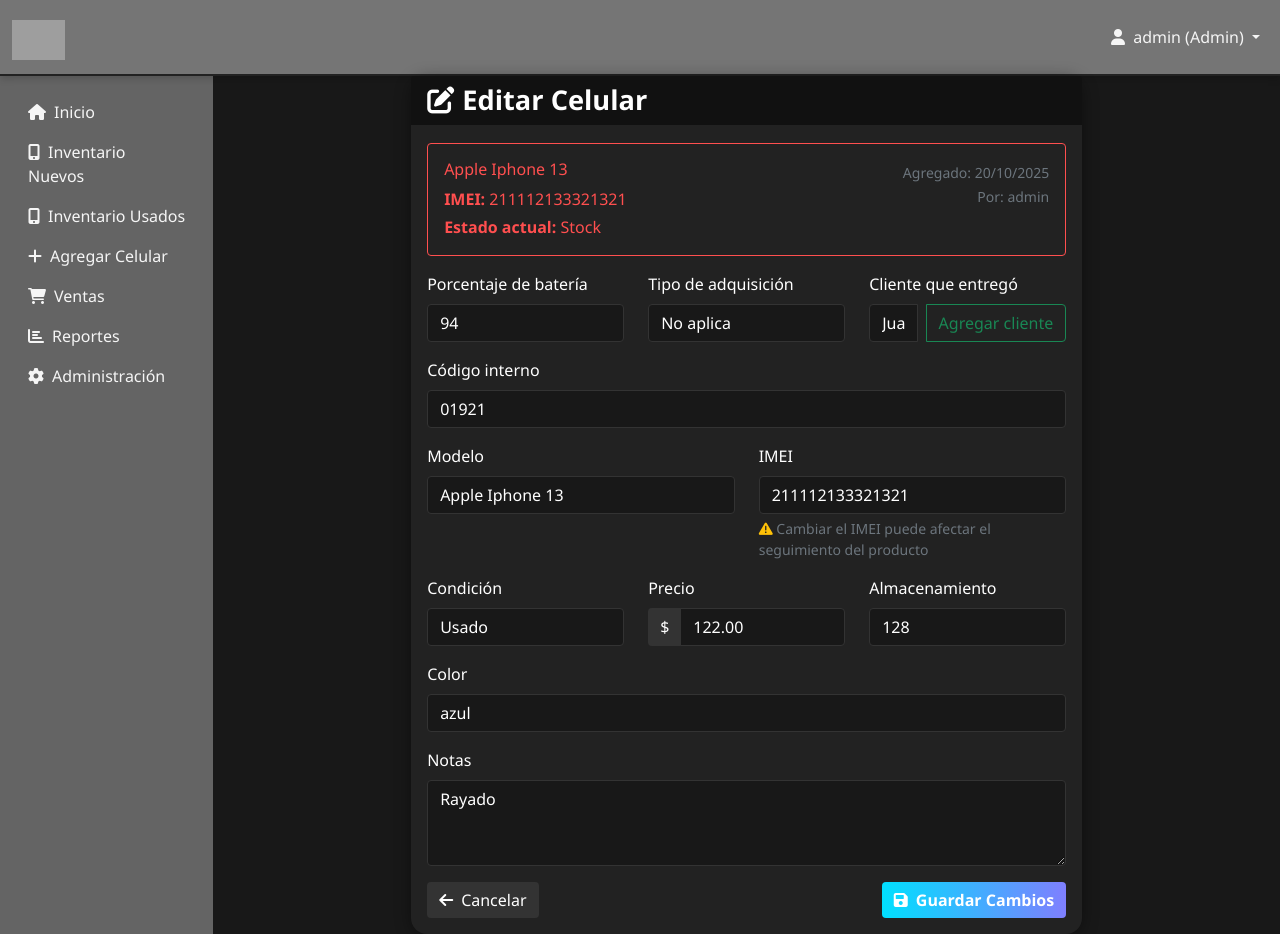
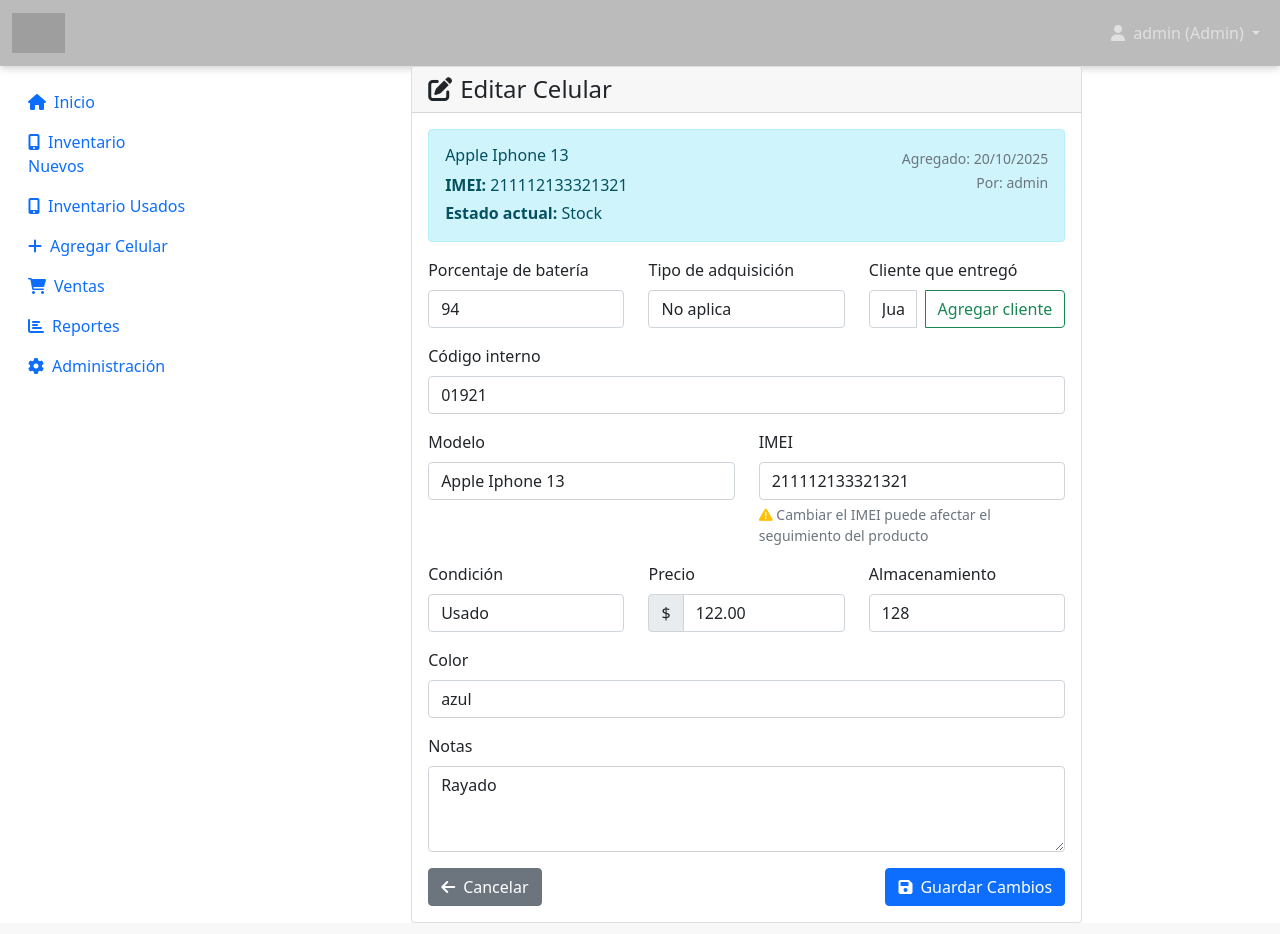
Before and after one commit to GeroStaffolani/proyecto_clystore, a Django app: page /inventory/2712a7e4-ddfc-4312-ba63-09685f5acf69/edit/ in a window 1280 px wide. Run offline with Django 4.2, Linux system fonts and the light colour scheme; a user stored in the database is signed in; data comes from the database, SQL or seed files in the repository; both versions use the stored data as it was after the commit; grey boxes are pictures that could not be loaded.

Commit message:
elimino hoja de estilos

```diff
--- a/inventory/forms.py
+++ b/inventory/forms.py
@@ -72,30 +72,28 @@ class PhoneForm(forms.ModelForm):
         self.fields['storage_capacity'].widget.attrs['placeholder'] = 'ej: 128GB'
         self.fields['color'].widget.attrs['placeholder'] = 'ej: Negro'
 
-        # Ocultar y no requerir 'battery_percentage' si es nuevo
-        condition_value = self.data.get('condition') or self.initial.get('condition') or self.fields['condition'].initial
-        if condition_value == 'new':
-            self.fields['battery_percentage'].required = False
-            self.fields['battery_percentage'].widget = forms.HiddenInput()
-        else:
-            self.fields['battery_percentage'].required = True
+        # El campo battery_percentage siempre se renderiza como input normal
+        # La visibilidad se controla con JavaScript
+        self.fields['battery_percentage'].required = False
 
-        # El campo siempre está presente, solo es obligatorio si corresponde
+        # El campo siempre está presente, la validación se hace en clean()
         self.fields['acquired_from'].widget.attrs['class'] = 'form-control'
-        if condition_value in ['used', 'trade_in']:
-            self.fields['acquired_from'].required = True
-        else:
-            self.fields['acquired_from'].required = False
+        self.fields['acquired_from'].required = False
 
     def clean(self):
         cleaned_data = super().clean()
         condition = cleaned_data.get('condition')
         battery_percentage = cleaned_data.get('battery_percentage')
         acquired_from = cleaned_data.get('acquired_from')
-        if condition == 'used' and battery_percentage in [None, '']:
+
+        # Validar battery_percentage para condiciones usadas
+        if condition in ['used', 'refurbished', 'trade_in'] and battery_percentage in [None, '']:
             self.add_error('battery_percentage', 'Este campo es obligatorio para celulares usados.')
+
+        # Validar acquired_from para condiciones que requieren cliente
         if condition in ['used', 'trade_in'] and not acquired_from:
             self.add_error('acquired_from', 'Debes seleccionar el cliente que entregó el celular.')
+
         return cleaned_data
 
 
--- a/static/modern-dark.css
+++ /dev/null
@@ -1,121 +0,0 @@
-/* Mejorar contraste en tablas y badges */
-table, th, td {
-    color: #f5f5f5 !important;
-    background: #222 !important;
-}
-th {
-    font-weight: 700;
-    color: #fff !important;
-    background: #181818 !important;
-}
-td {
-    color: #e0e0e0 !important;
-}
-.badge, .status-badge {
-    color: #222 !important;
-    background: #ffe066 !important;
-    font-weight: 700;
-}
-.input-group-text {
-    background: #333 !important;
-    color: #fff !important;
-    border: none;
-}
-.form-label {
-    color: #fff !important;
-}
-body {
-    background: #181818;
-    color: #f5f5f5;
-    font-family: 'Montserrat', 'Segoe UI', Arial, sans-serif;
-}
-
-.navbar, .card-header {
-    background: #111;
-    color: #fff;
-    border-bottom: 2px solid #222;
-}
-
-.navbar-brand {
-    font-weight: bold;
-    font-size: 2rem;
-    letter-spacing: 2px;
-    color: #fff !important;
-}
-
-
-.nav-link, .dropdown-item {
-    color: #f5f5f5 !important;
-    font-weight: 500;
-    transition: color 0.2s;
-}
-
-.nav-link:hover, .dropdown-item:hover {
-    color: #00e0ff !important;
-}
-
-.sidebar {
-    background: #646464;
-    color: #f5f5f5;
-}
-
-.card {
-    background: #222;
-    border-radius: 16px;
-    box-shadow: 0 2px 16px rgba(0,0,0,0.4);
-    border: none;
-}
-
-.card-title {
-    font-size: 1.7rem;
-    font-weight: 700;
-    color: #fff;
-}
-
-.btn-primary {
-    background: linear-gradient(90deg, #00e0ff 0%, #7f7fff 100%);
-    border: none;
-    color: #fff;
-    font-weight: 600;
-}
-
-.btn-secondary {
-    background: #333;
-    color: #fff;
-    border: none;
-}
-
-input, select, textarea {
-    background: #181818 !important;
-    color: #fff !important;
-    border: 1px solid #333 !important;
-}
-
-input:focus, select:focus, textarea:focus {
-    border-color: #00e0ff !important;
-    box-shadow: 0 0 0 2px #00e0ff33;
-}
-
-.alert {
-    background: #222;
-    color: #ff4f4f;
-    border: 1px solid #ff4f4f;
-}
-
-::-webkit-scrollbar {
-    width: 8px;
-    background: #222;
-}
-::-webkit-scrollbar-thumb {
-    background: #444;
-    border-radius: 4px;
-}
-
-@media (max-width: 768px) {
-    .navbar-brand {
-        font-size: 1.2rem;
-    }
-    .card-title {
-        font-size: 1.2rem;
-    }
-}
--- a/templates/base.html
+++ b/templates/base.html
@@ -1,4 +1,5 @@
 <!DOCTYPE html>
+{% load static %}
 <html lang="es">
 <head>
     <meta charset="UTF-8">
@@ -6,14 +7,14 @@
     <title>{% block title %}Tienda de Celulares{% endblock %}</title>
     <link href="https://cdn.jsdelivr.net/npm/bootstrap@5.1.3/dist/css/bootstrap.min.css" rel="stylesheet">
     <link href="https://cdnjs.cloudflare.com/ajax/libs/font-awesome/6.0.0/css/all.min.css" rel="stylesheet">
-    <link href="/static/modern-dark.css" rel="stylesheet">
+
 </head>
 <body>
     <!-- Navigation -->
     <nav class="navbar navbar-expand-lg navbar-dark ">
         <style>
             .navbar {
-                background: #757575 !important;
+                background: #36363656 !important;
                 box-shadow: 0 2px 8px rgba(0,0,0,0.2);
             }
         </style>
--- a/templates/inventory/edit_phone.html
+++ b/templates/inventory/edit_phone.html
@@ -31,7 +31,7 @@
 
                 <form method="post">
                     <div class="row">
-                        <div class="col-md-4 mb-3">
+                        <div class="col-md-4 mb-3" id="battery-percentage-group">
                             <label for="{{ form.battery_percentage.id_for_label }}" class="form-label">{{ form.battery_percentage.label }}</label>
                             {{ form.battery_percentage }}
                             {% if form.battery_percentage.errors %}
@@ -45,7 +45,7 @@
                                 <div class="text-danger small">{{ form.acquisition_type.errors }}</div>
                             {% endif %}
                         </div>
-                        <div class="col-md-4 mb-3">
+                        <div class="col-md-4 mb-3" id="acquired-from-group">
                             <label for="{{ form.acquired_from.id_for_label }}" class="form-label">{{ form.acquired_from.label }}</label>
                             <div class="input-group">
                                 {{ form.acquired_from }}
@@ -141,6 +141,39 @@
                         </button>
                     </div>
                 </form>
+
+                <script>
+                document.addEventListener('DOMContentLoaded', function() {
+                    var conditionField = document.getElementById('id_condition');
+                    var batteryGroup = document.getElementById('battery-percentage-group');
+                    var acquiredGroup = document.getElementById('acquired-from-group');
+
+                    function updateFields() {
+                        var value = conditionField.value;
+                        console.log('Condition value:', value); // Para debug
+
+                        if (value === 'new') {
+                            batteryGroup.style.display = 'none';
+                            acquiredGroup.style.display = 'none';
+                        } else if (value === 'used' || value === 'trade_in') {
+                            batteryGroup.style.display = 'block';
+                            acquiredGroup.style.display = 'block';
+                        } else if (value === 'refurbished') {
+                            batteryGroup.style.display = 'block';
+                            acquiredGroup.style.display = 'none';
+                        } else {
+                            // Default case
+                            batteryGroup.style.display = 'none';
+                            acquiredGroup.style.display = 'none';
+                        }
+                    }
+
+                    if (conditionField) {
+                        conditionField.addEventListener('change', updateFields);
+                        updateFields(); // Call immediately to set initial state
+                    }
+                });
+                </script>
             </div>
         </div>
     </div>
```
Also changed, not shown: templates/inventory/add_phone.html (+17 -4 lines), templates/inventory/search_phone.html (+12 -9 lines), db.sqlite3.
